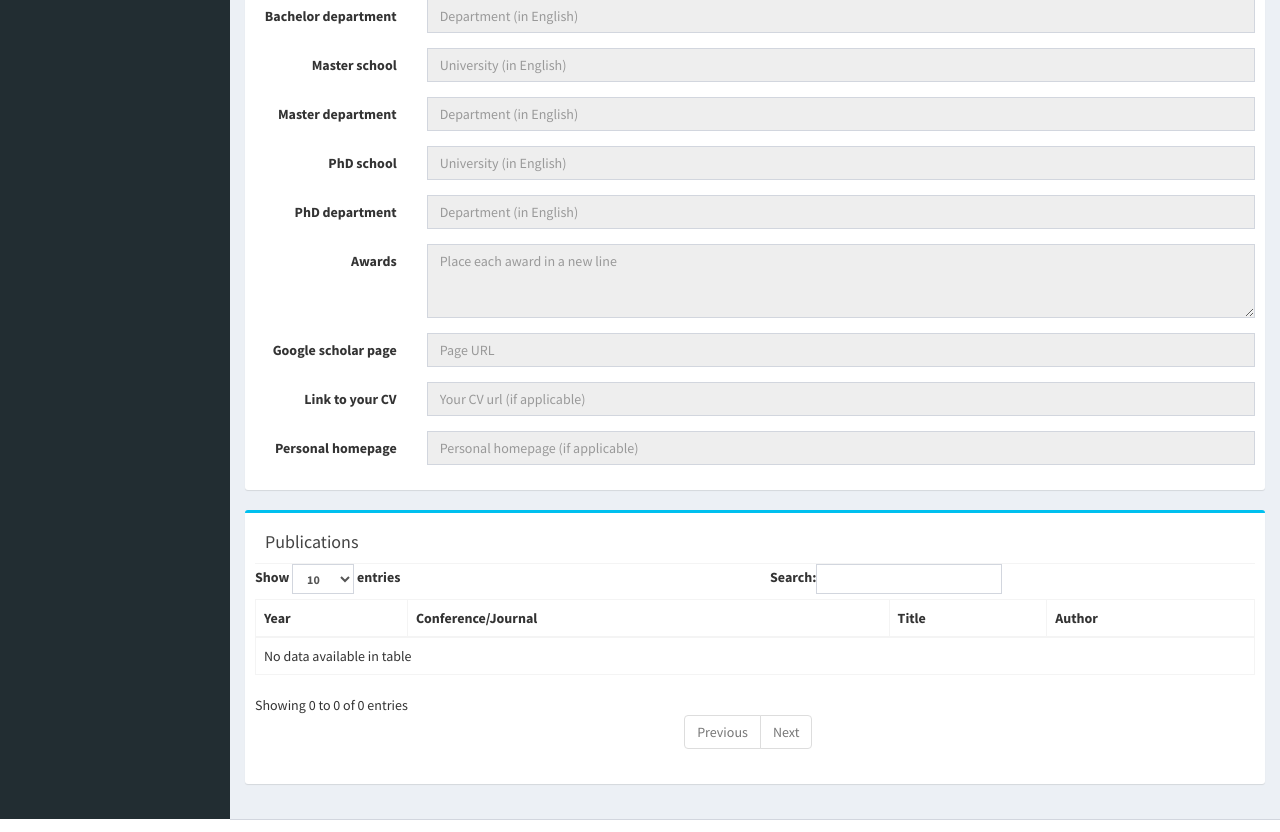
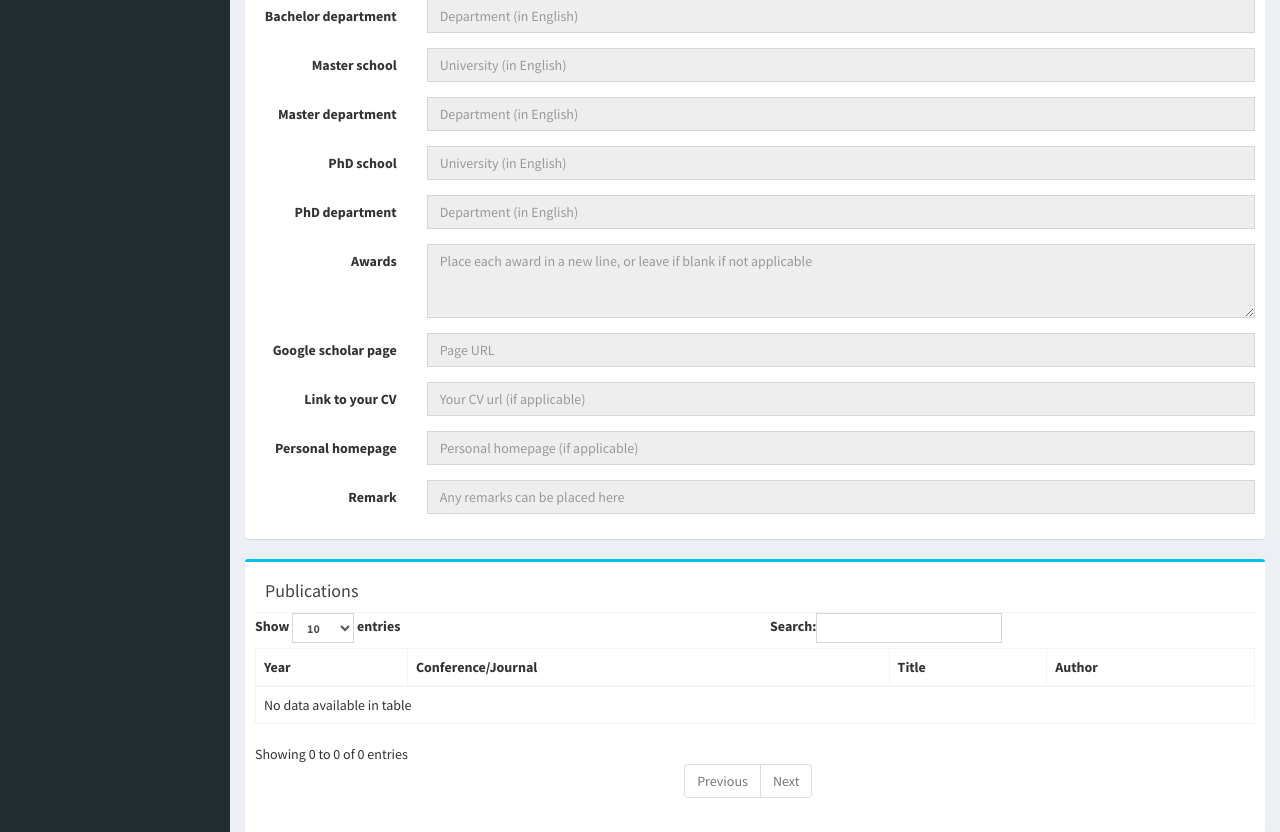
Before and after one commit to hellock/labman, a Flask app: page /member/1 in a window 1280 px wide. Shown: the part 679-1511 px from the top of the page. Run offline with Flask 2, Linux system fonts and the light colour scheme; the visitor is signed in with stand-in values (Sample User, id 1); data that the repository does not hold is empty; some libraries are stand-ins or nearby versions.

Commit message:
add a remark field to Member

```diff
--- a/app/member/member.py
+++ b/app/member/member.py
@@ -94,6 +94,7 @@ class Member(object):
         self.cv_url = info['cv_url'] if info else ''
         self.homepage = info['homepage'] if info else ''
         self.avatar_url = info['avatar_url'] if info else '/static/img/avatar/default.png'
+        self.remark = info['remark'] if info else ''
 
     def _db_insert(self, document):
         if not isinstance(document, Mapping):
@@ -157,7 +158,8 @@ class Member(object):
             'google_scholar_page': self.google_scholar_page,
             'cv_url': self.cv_url,
             'homepage': self.homepage,
-            'avatar_url': self.avatar_url
+            'avatar_url': self.avatar_url,
+            'remark': self.remark
         }
         return member_info
 
@@ -191,6 +193,7 @@ class Member(object):
         self.google_scholar_page = form['google_scholar_page']
         self.cv_url = form['cv_url']
         self.homepage = form['homepage']
+        self.remark = form['remark']
         self._db_update({'$set': self.to_info()}, upsert=True)
         return True
 
--- a/app/templates/macros.html
+++ b/app/templates/macros.html
@@ -147,7 +147,7 @@
   <div class="form-group">
     <label class="col-sm-2 control-label">Awards</label>
     <div class="col-sm-10">
-      <textarea name="awards" class="form-control" rows="3" value="{{ member.awards|join('<br>')|default() }}" placeholder="Place each award in a new line"></textarea>
+      <textarea name="awards" class="form-control" rows="3" value="{{ member.awards|join('<br>')|default() }}" placeholder="Place each award in a new line, or leave if blank if not applicable"></textarea>
     </div>
   </div>
   <div class="form-group">
@@ -166,6 +166,12 @@
     <label class="col-sm-2 control-label">Personal homepage</label>
     <div class="col-sm-10">
       <input name="homepage" class="form-control" id="input_google_scholar_page" value="{{ member.google_scholar_page|default() }}" placeholder="Personal homepage (if applicable)" >
+    </div>
+  </div>
+  <div class="form-group">
+    <label class="col-sm-2 control-label">Remark</label>
+    <div class="col-sm-10">
+      <input name="remark" class="form-control" id="input_remark" value="{{ member.remark|default() }}" placeholder="Any remarks can be placed here" >
     </div>
   </div>
 </div>
```
